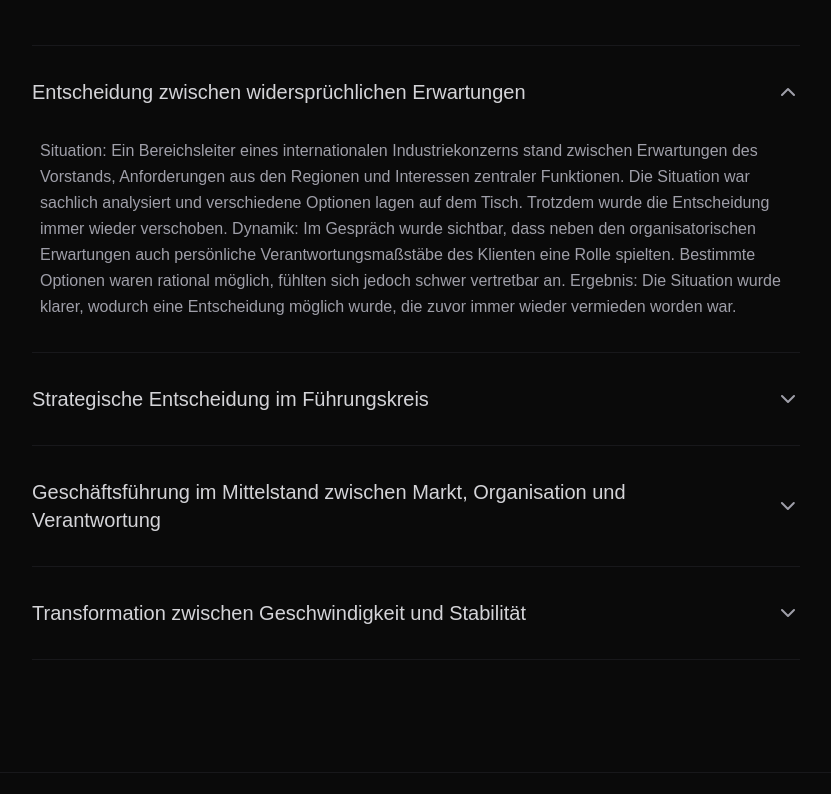
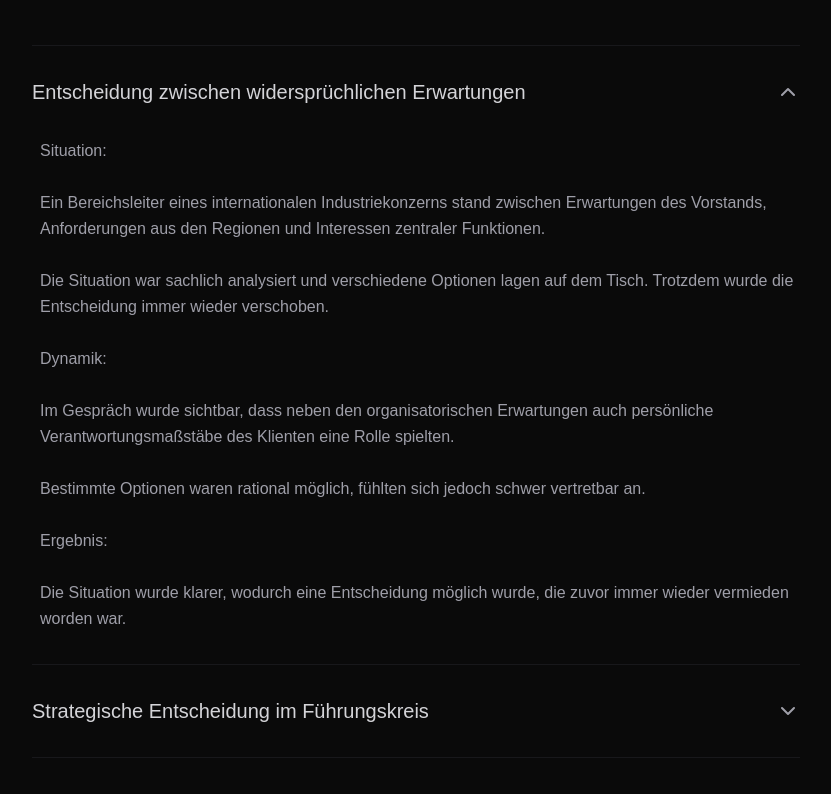
Before and after one commit to wolfgangtietz/coaching-landing, a Next.js app: page / in a window 1280 px wide. Shown: the part 4340-5134 px from the top of the page, without its empty margins (224-1055 px from the left). Built offline with nearby package versions, Linux system fonts and the light colour scheme.

Commit message:
Render case study paragraphs correctly

```diff
--- a/components/Accordion.tsx
+++ b/components/Accordion.tsx
@@ -32,7 +32,9 @@ export default function Accordion({ items }: { items: CaseStudy[] }) {
               openIndex === index ? "max-h-[1000px] pb-8" : "max-h-0"
             }`}
           >
-            <p className="text-zinc-400 leading-relaxed font-light pl-2">{item.content}</p>
+            <p className="text-zinc-400 leading-relaxed font-light pl-2 whitespace-pre-line">
+  {item.content}
+</p>
           </div>
         </div>
       ))}
```
